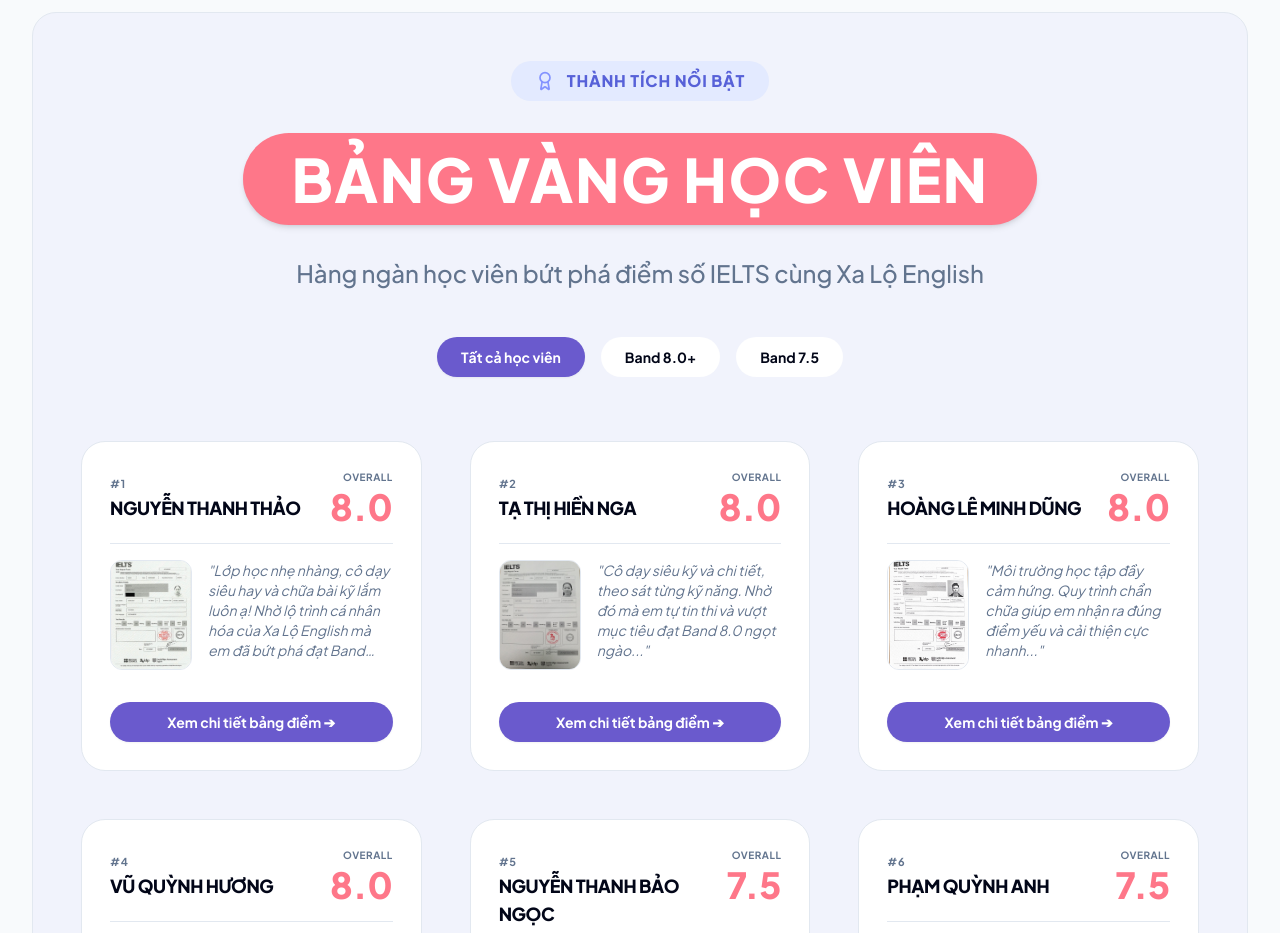
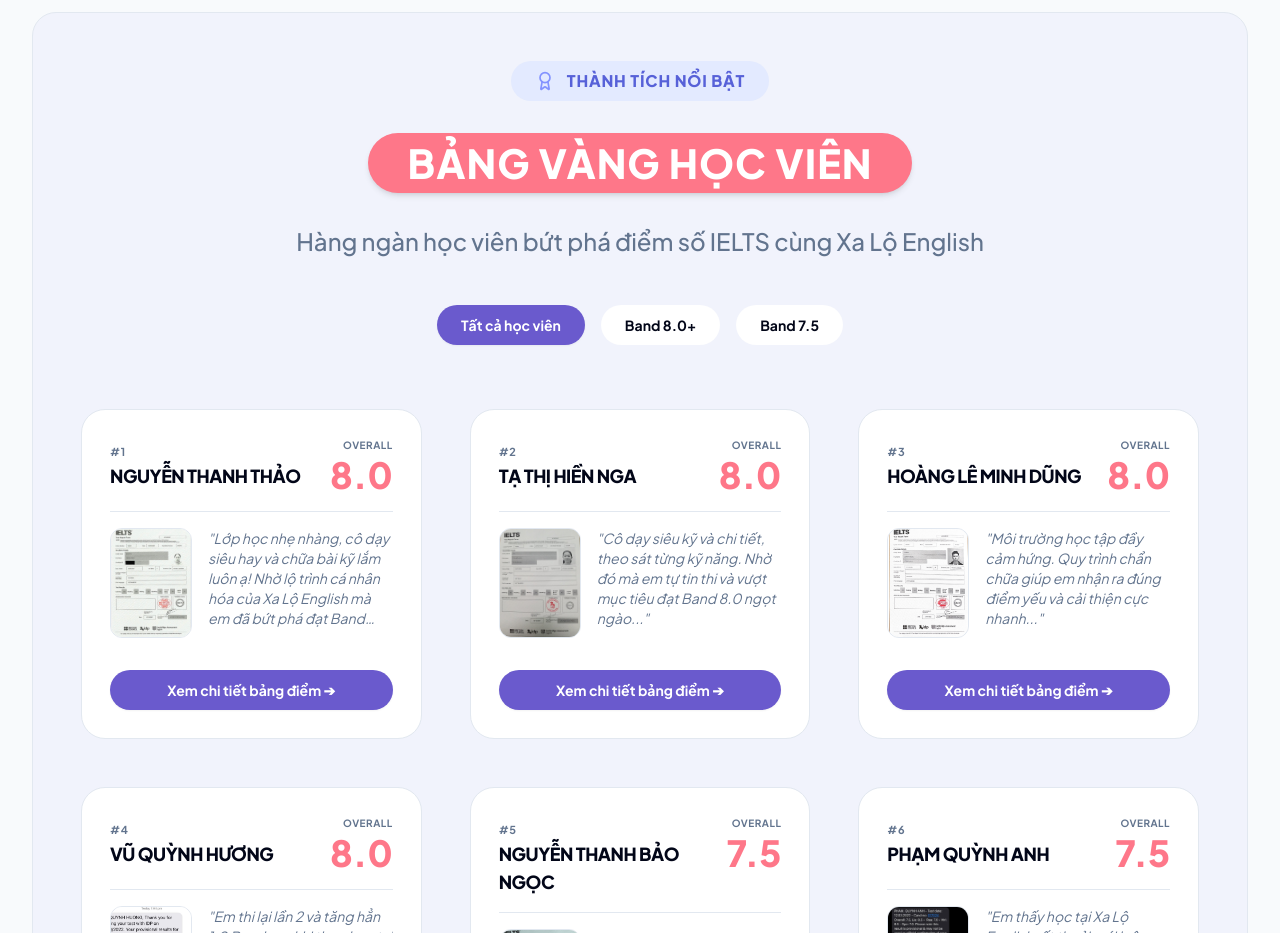
Before and after one commit to itxalo1413-art/Xalo_beacons, a Next.js app: page / in a window 1280 px wide. Shown: the part 2440-3373 px from the top of the page. Built offline with nearby package versions, Linux system fonts and the light colour scheme.

Commit message:
updating 3

```diff
--- a/src/components/HallOfFame.tsx
+++ b/src/components/HallOfFame.tsx
@@ -247,12 +247,12 @@
 
           {/* Pink Title Badge for BẢNG VÀNG HỌC VIÊN */}
           <div className="flex justify-center mb-6 sm:mb-8">
-            <h2 className="inline-block bg-[#FE7789] text-white px-8 py-3.5 sm:px-12 sm:py-4 rounded-full text-xl sm:text-4xl md:text-5xl lg:text-6xl font-black uppercase tracking-wide shadow-md">
+            <h2 className="inline-block bg-[#FE7789] text-white px-8 py-2.5 sm:px-10 sm:py-3 lg:px-10 lg:py-3 rounded-full text-xl sm:text-3xl lg:text-[38px] xl:text-[40px] font-black uppercase tracking-wide shadow-md">
               BẢNG VÀNG HỌC VIÊN
             </h2>
           </div>
 
-          <p className="text-muted-foreground text-base sm:text-lg md:text-2xl font-medium">
+          <p className="text-muted-foreground text-base sm:text-lg md:text-xl lg:text-2xl font-medium">
             Hàng ngàn học viên bứt phá điểm số IELTS cùng Xa Lộ English
           </p>
 
```
